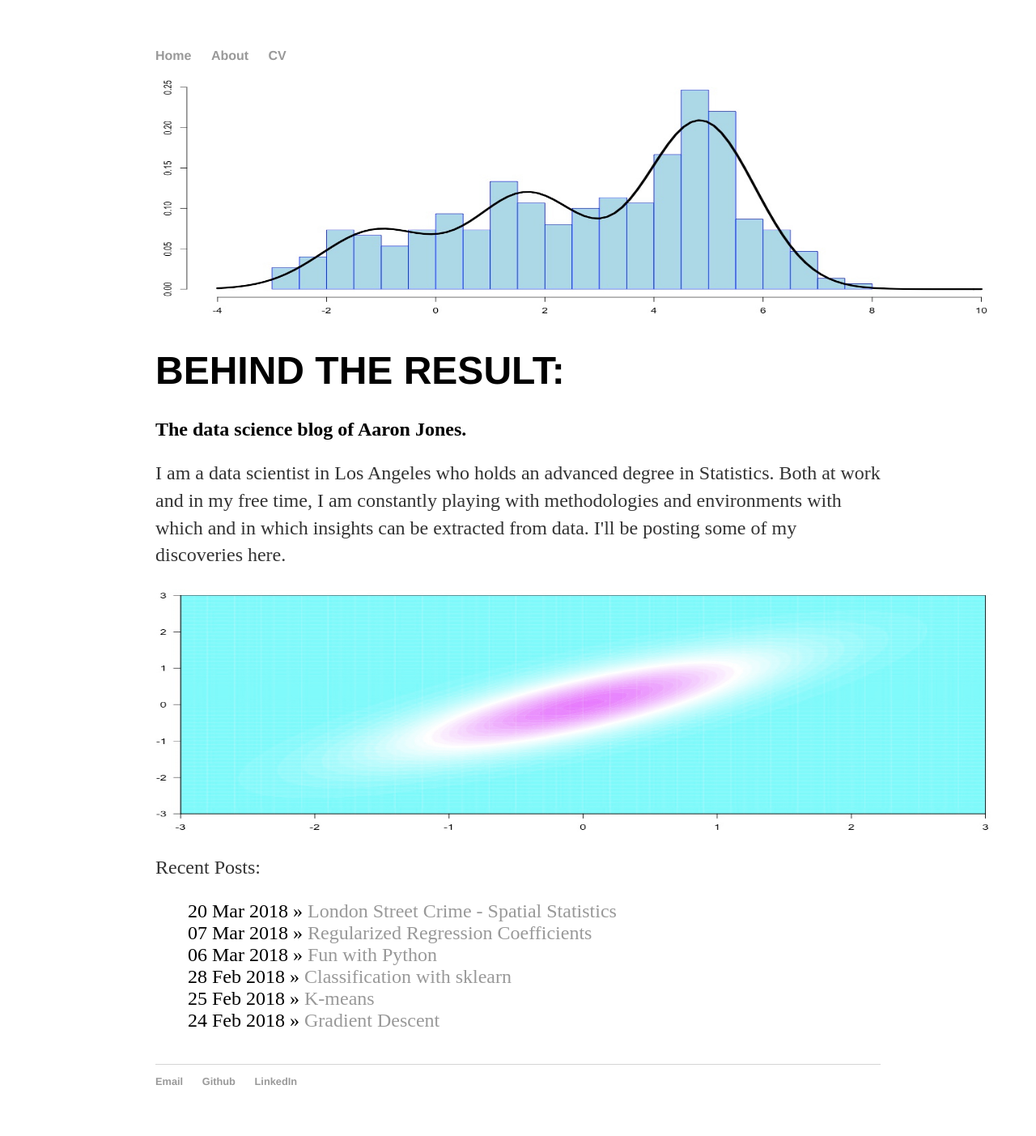
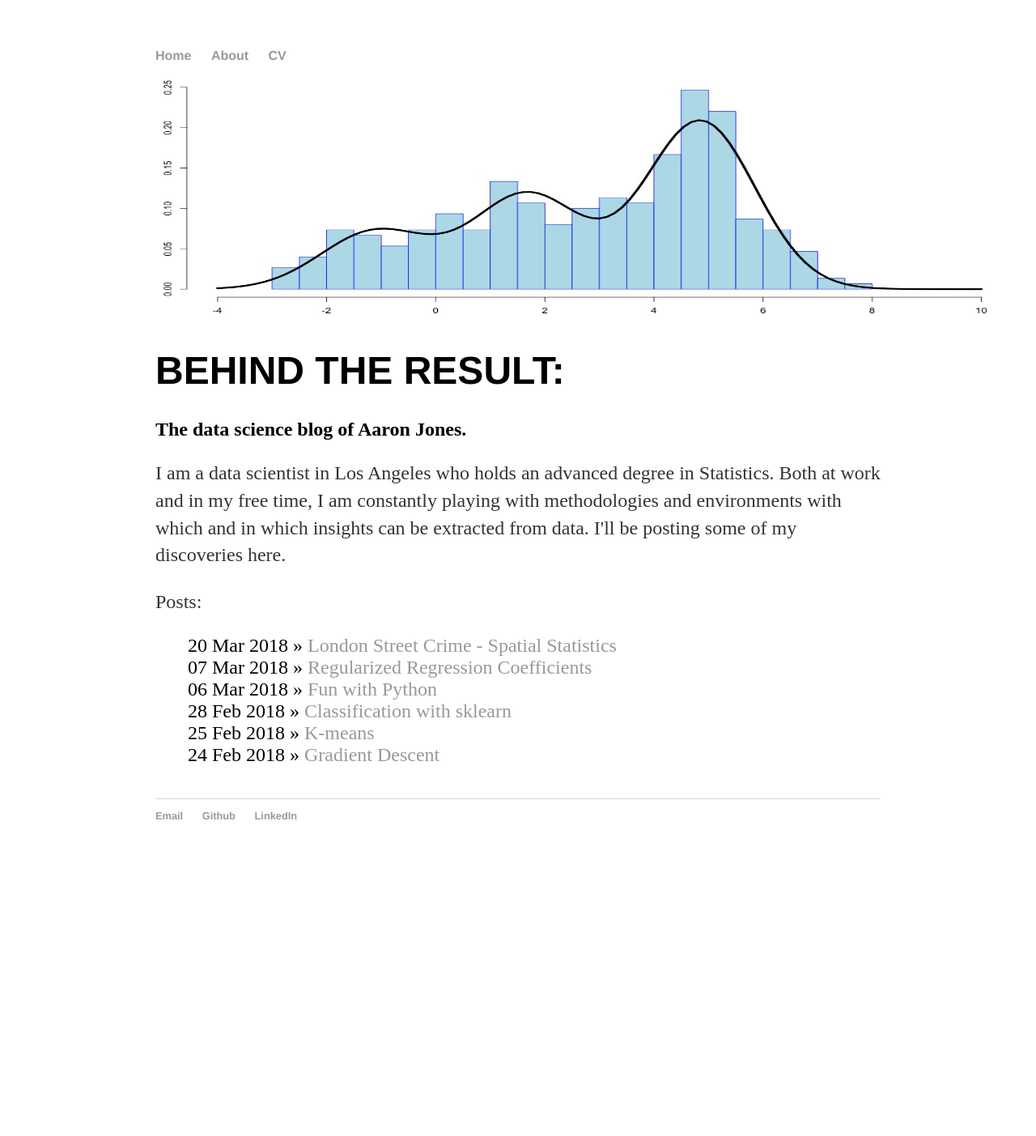
Before and after one commit to aaron-c-jones/aaron-c-jones.github.io, a Jekyll site: the page built from index.html, in a window 1280 px wide. Shown: the whole page at 81% size. Built offline with Jekyll 4.4.1, drawn with Linux system fonts in a browser that asks for light colours; after the commit the page ends 1075 px from its top, so only the background shows below that.

Commit message:
removing image

```diff
--- a/index.html
+++ b/index.html
@@ -10,9 +10,7 @@ title: Aaron Jones, Data Scientist
 
 	<p>I am a data scientist in Los Angeles who holds an advanced degree in Statistics. Both at work and in my free time, I am constantly playing with methodologies and environments with which and in which insights can be extracted from data. I'll be posting some of my discoveries here.</a></p>
 
-	<img src="cover_image_1.jpg" width="1035" height="300">
-
-	<p>Recent Posts:</a></p>
+	<p>Posts:</a></p>
 </div><!-- /.blurb -->
 
 	<ul class="posts">
```
